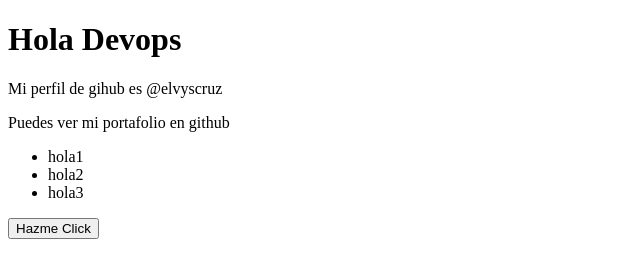
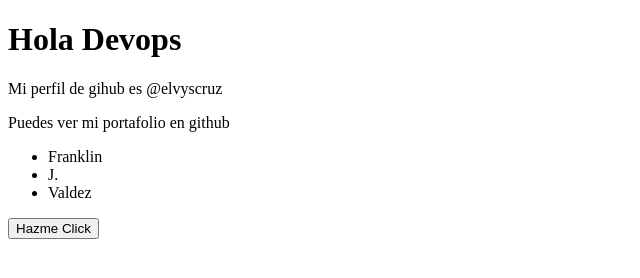
Before and after one commit to elvyscruz/holadevops, a plain HTML site: page index.html in a window 1280 px wide. Shown: the full height of the page, 0-640 px from the left. Drawn offline with Linux system fonts and the light colour scheme.

Commit message:
second commit

```diff
--- a/index.html
+++ b/index.html
@@ -12,9 +12,9 @@
   <p>Puedes ver mi portafolio en github</p>
 
 <ul>
-  <li>hola1</li>
-  <li>hola2</li>
-  <li>hola3</li>
+  <li>Franklin</li>
+  <li>J.</li>
+  <li>Valdez</li>
 </ul>
 <button>Hazme Click</button>
 
```
